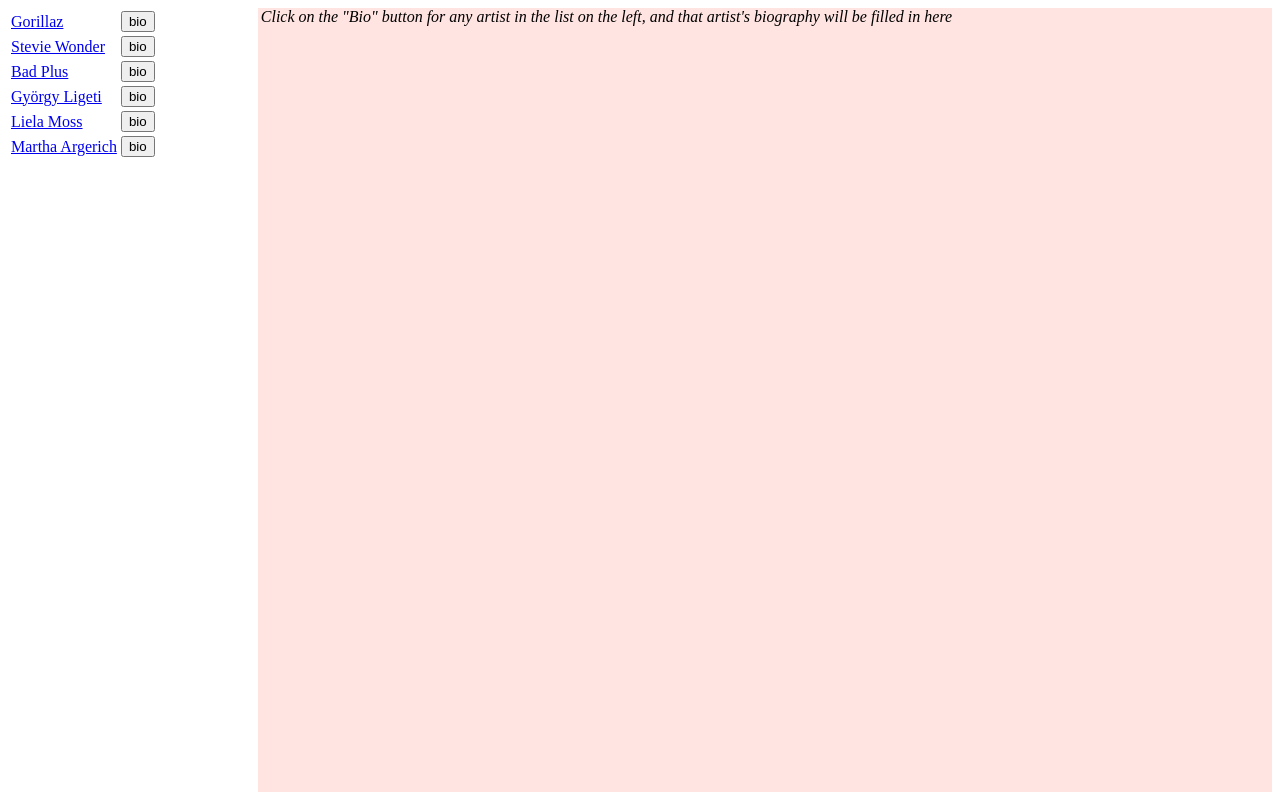
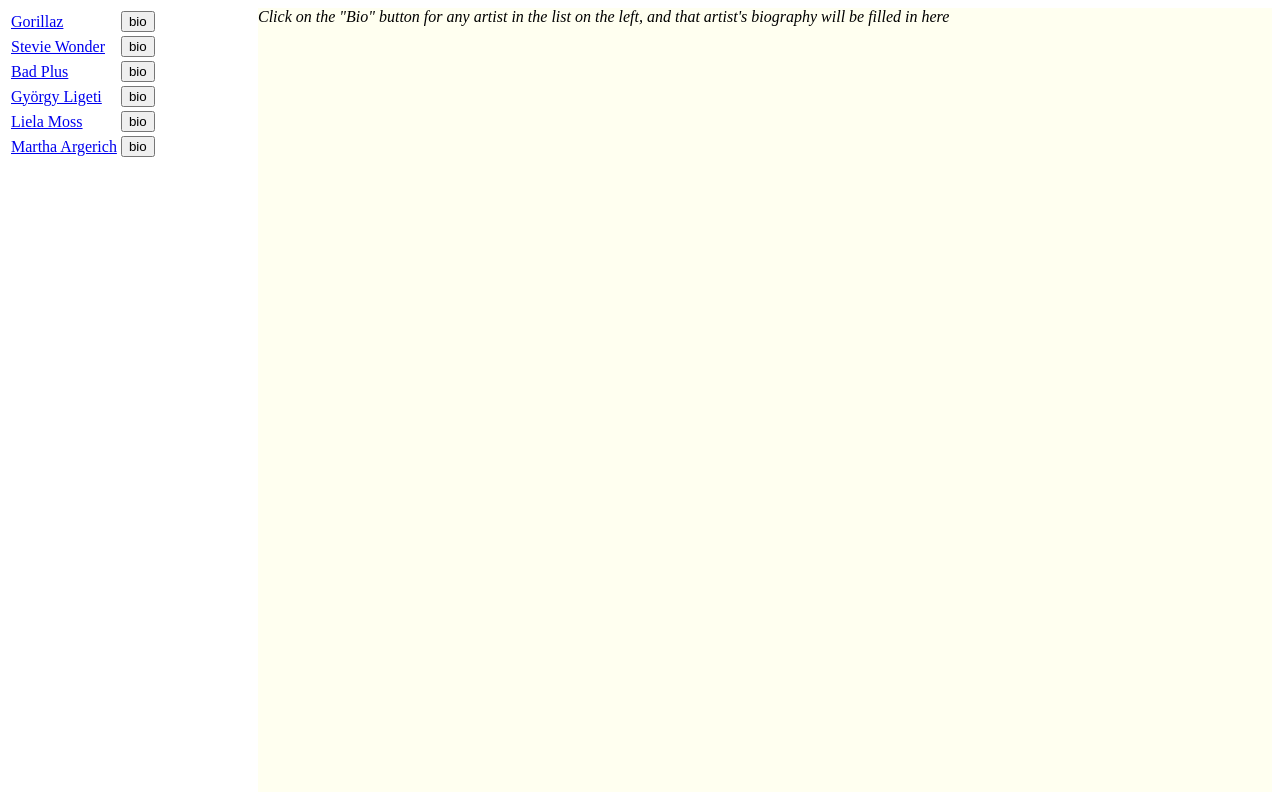
Before and after one commit to wgillett/echo, a Django app: page /artists/ in a window 1280 px wide. Run offline with Django 3.2, Linux system fonts and the light colour scheme; data comes from the database, SQL or seed files in the repository.

Commit message:
tweak comments and layout

```diff
--- a/nest/static/nest/artists/index.css
+++ b/nest/static/nest/artists/index.css
@@ -1,13 +1,13 @@
 #artistsWrap {
     float: left;
-    width: 20%;
+    width: 15%;
 }
 #artists {
     width: 250px;
     float: left;
 }
 #artistBio {
-    background-color: MistyRose;
+    background-color: ivory;
     margin-left: 250px;
     height: 100%;
 }
--- a/nest/static/nest/artists/index.js
+++ b/nest/static/nest/artists/index.js
@@ -1,5 +1,4 @@
-// jQuery-based script to get artist bios from the Echo Nest via AJAX calls.
-// For a production application, this code would be in a separate file - Unobtrusive JavaScript.
+// jQuery-based script to get artist bios from the Echo Nest via AJAX calls
 
 var ECHO_NEST_API_CALL_SUCCESS_STATUS = 0;
 
```
